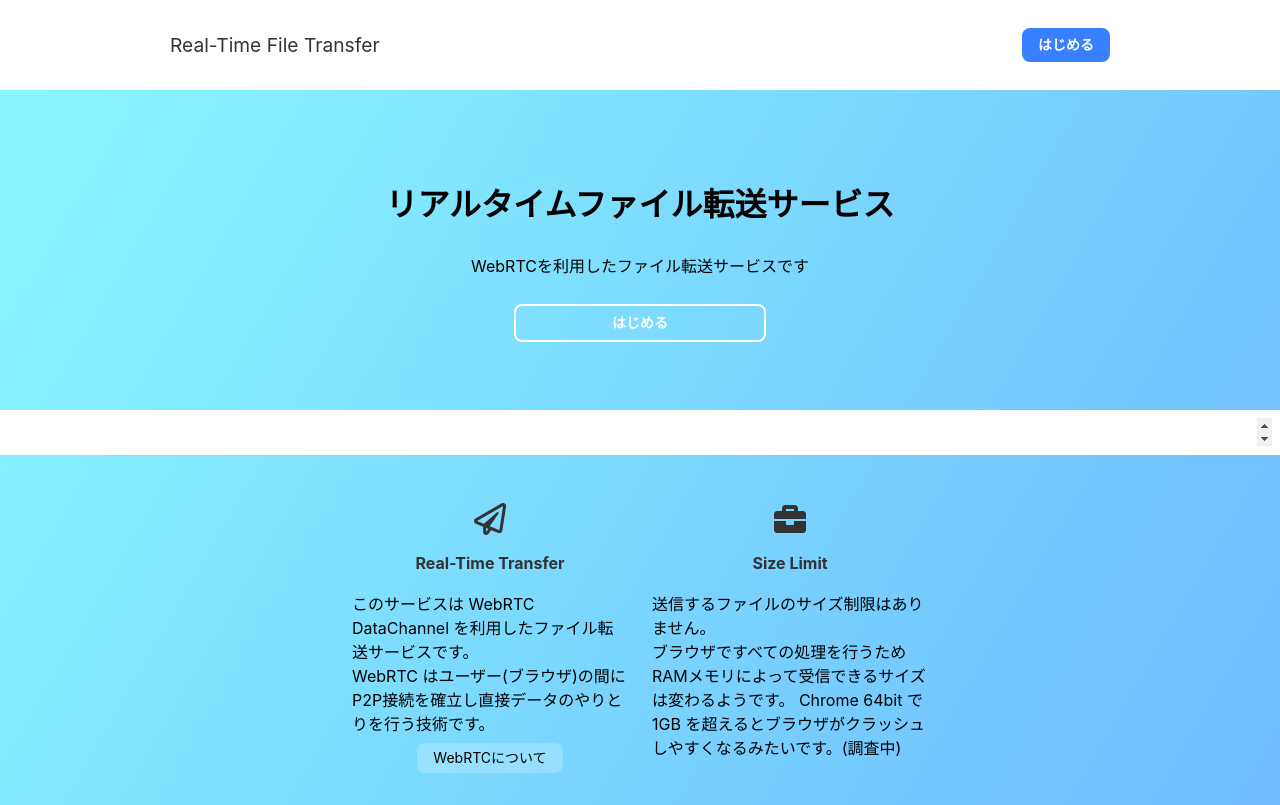
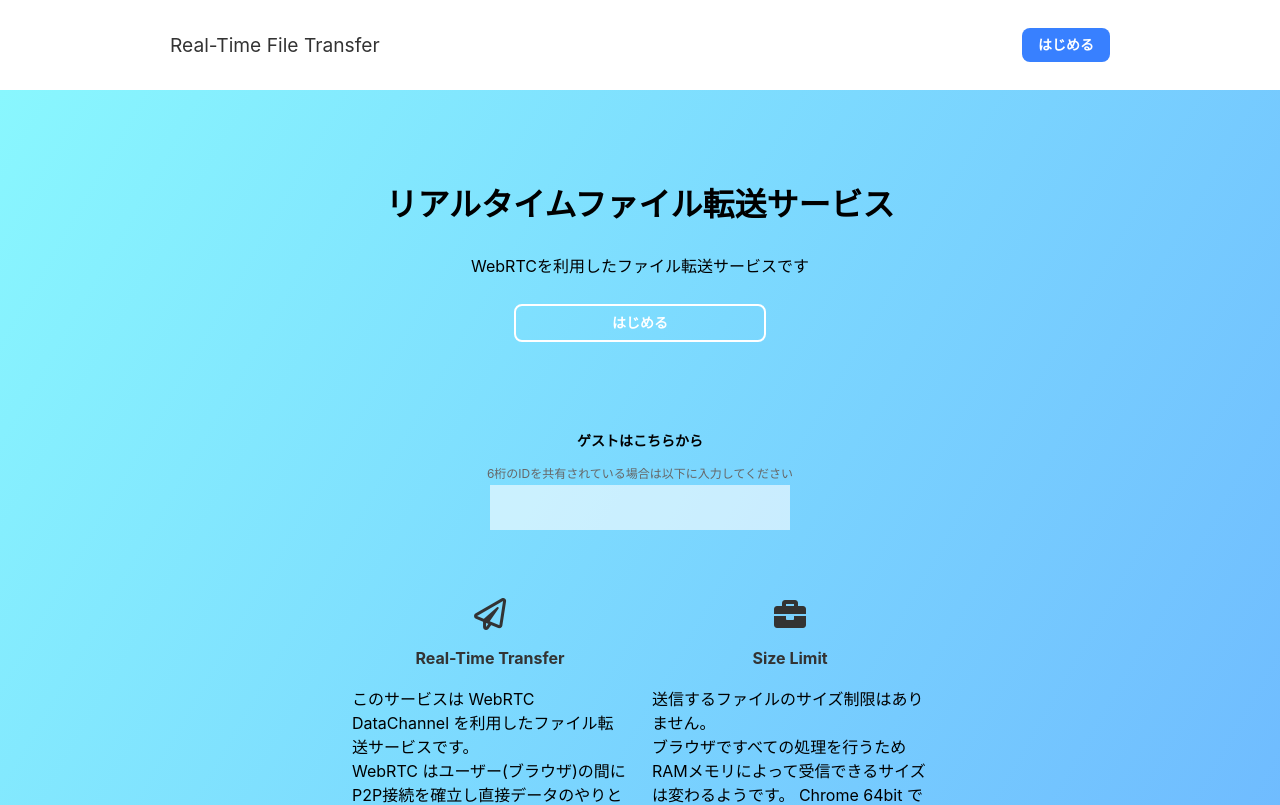
Before and after one commit to ryo4004/rts, a React (Create React App) app in the folder client/: page / in a window 1280 px wide. Shown: the top 805 px of the page. Built offline with nearby package versions, Linux system fonts and the light colour scheme.

Commit message:
cssを調整

```diff
--- a/client/src/Component/Components/InputModal/InputModal.scss
+++ b/client/src/Component/Components/InputModal/InputModal.scss
@@ -1,11 +1,22 @@
 .input {
   input {
-    width: 100%;
+    display: block;
+    width: 50%;
+    margin: 0 auto;
     padding: 8px;
     border: 0;
     font-size: 24px;
     text-align: center;
     box-sizing: border-box;
     letter-spacing: 8px;
+    background: rgba(255, 255, 255, 0.6);
+
+    &:hover {
+      background: rgba(255, 255, 255, 0.7);
+    }
+
+    &:focus {
+      background: rgba(255, 255, 255, 0.9);
+    }
   }
 }
--- a/client/src/Component/Components/InputModal/InputModal.tsx
+++ b/client/src/Component/Components/InputModal/InputModal.tsx
@@ -27,7 +27,8 @@ class Input extends Component<InputProps, InputState> {
 
   componentDidMount() {
     if (this.inputRef) {
-      this.inputRef.current?.focus()
+      // とりあえずfocusはしない
+      // this.inputRef.current?.focus()
     }
   }
 
--- a/client/src/Component/Pages/Home/Home.scss
+++ b/client/src/Component/Pages/Home/Home.scss
@@ -49,6 +49,24 @@
             }
           }
         }
+      }
+    }
+
+    .guest-input {
+      width: 100%;
+      max-width: 600px;
+      margin: 20px auto;
+
+      h2 {
+        font-size: 14px;
+        text-align:center;
+      }
+
+      p {
+        margin: 2px 0;
+        text-align: center;
+        color: #666;
+        font-size: 12px;
       }
     }
 
--- a/client/src/Component/Pages/Home/Home.tsx
+++ b/client/src/Component/Pages/Home/Home.tsx
@@ -72,7 +72,11 @@ class Home extends Component<Props> {
               </div>
             </div>
           </div>
-          <InputModal replace={this.props.openGuest} />
+          <div className="guest-input">
+            <h2>ゲストはこちらから</h2>
+            <p>6桁のIDを共有されている場合は以下に入力してください</p>
+            <InputModal replace={this.props.openGuest} />
+          </div>
           <div className="guide">
             <div className={'feature' + mobileMode}>
               <div>
```
